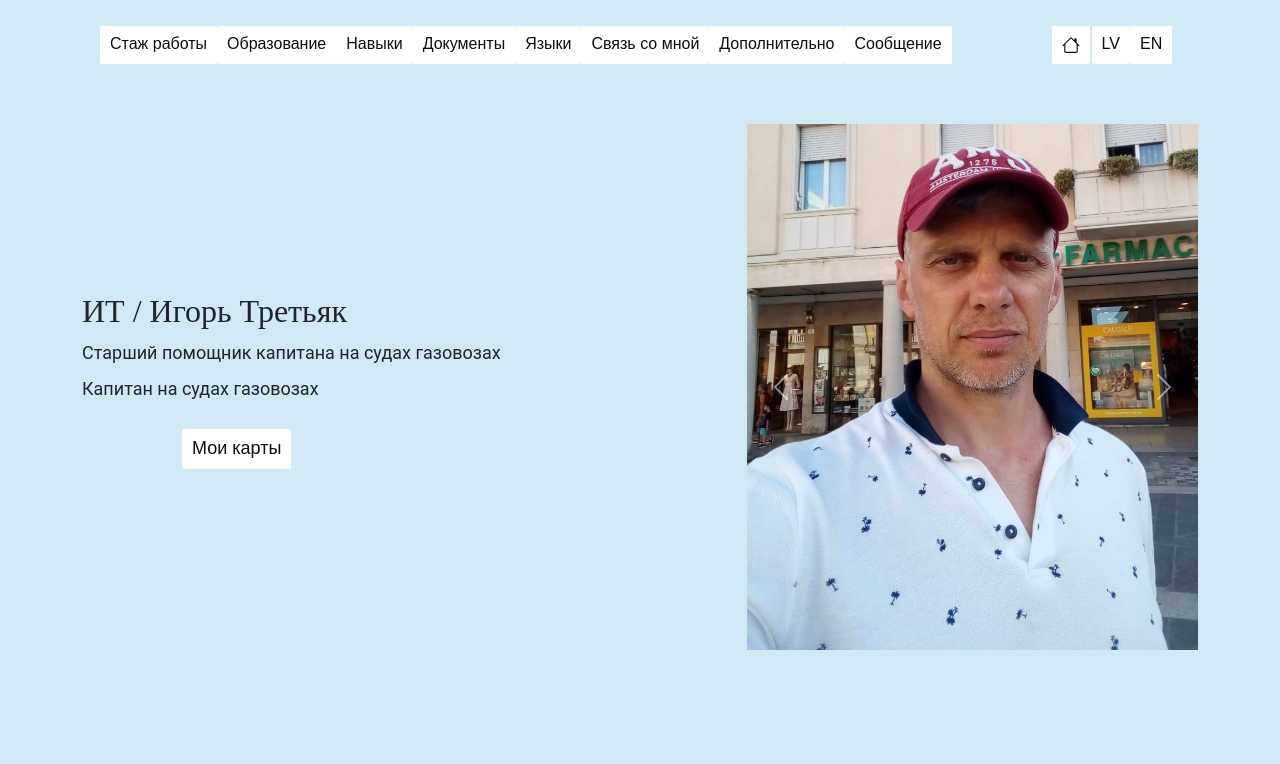
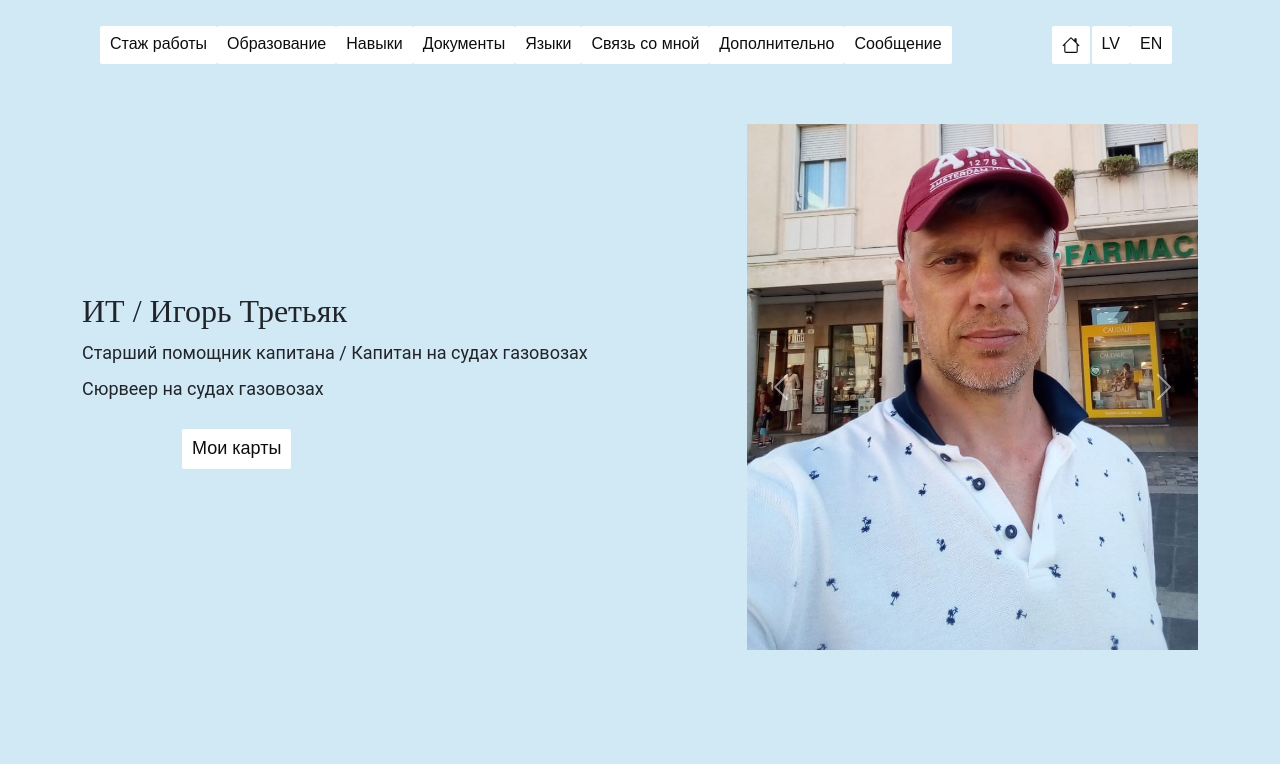
Before and after one commit to Trigs70/CV_ChOff.github.io, a plain HTML site: page html_rus/главная.html in a window 1280 px wide. Shown: the top 764 px of the page. Drawn offline with nearby package versions, Linux system fonts and the light colour scheme; a script that the page names is missing.

Commit message:
index rus

```diff
--- a/html_rus/главная.html
+++ b/html_rus/главная.html
@@ -41,9 +41,9 @@
                     ИТ / Игорь Третьяк
                 </h1>
                 <br>
-                <h3>Старший помощник капитана на судах газовозах</h3>
+                <h3>Старший помощник капитана / Капитан на судах газовозах</h3>
                 <br>
-                <h3>Капитан на судах газовозах<h3>
+                <h3>Сюрвеер на судах газовозах<h3>
                   <br>
                   <nav>
                     <ul class="nav" style="margin-left: 100px;">
```
